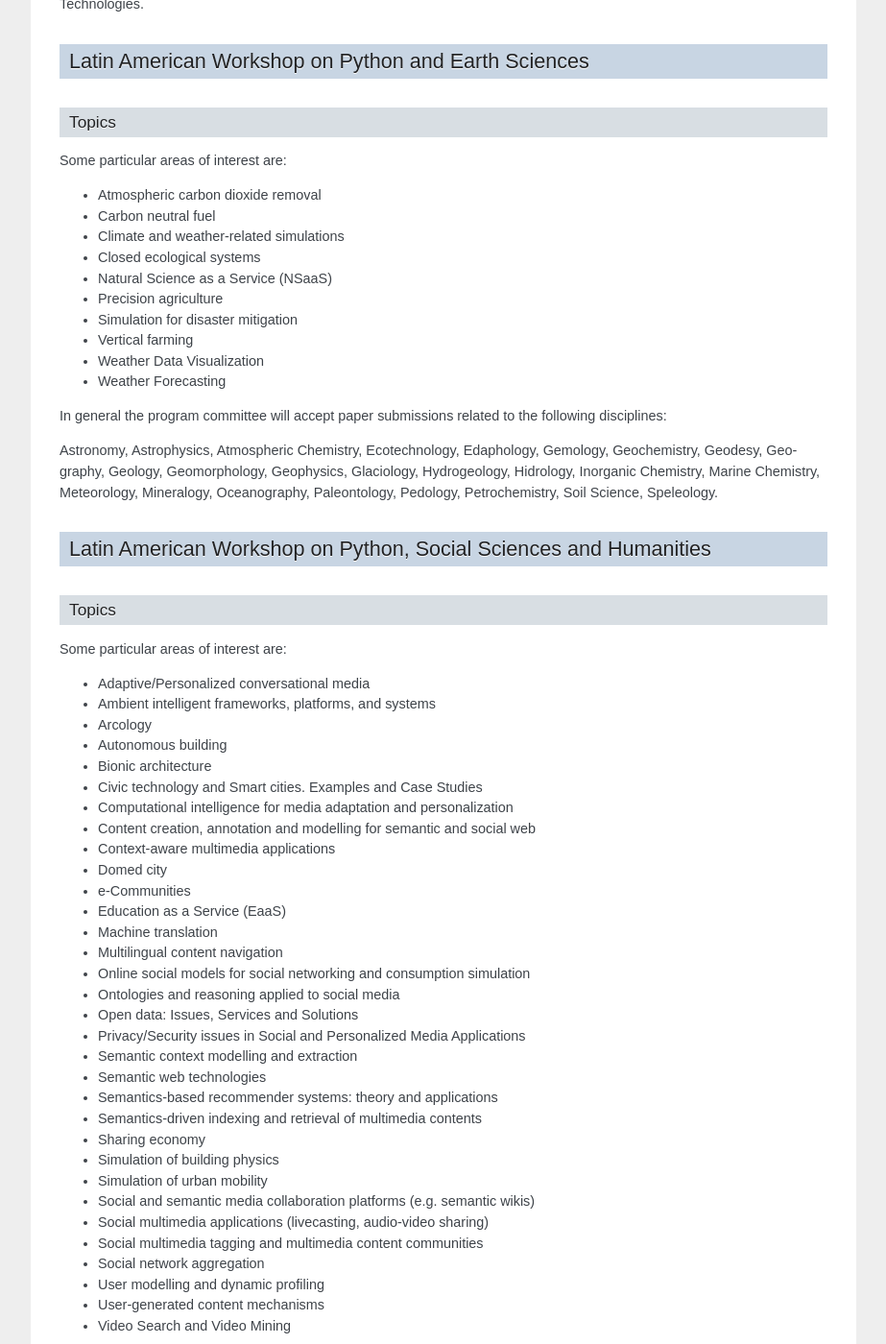
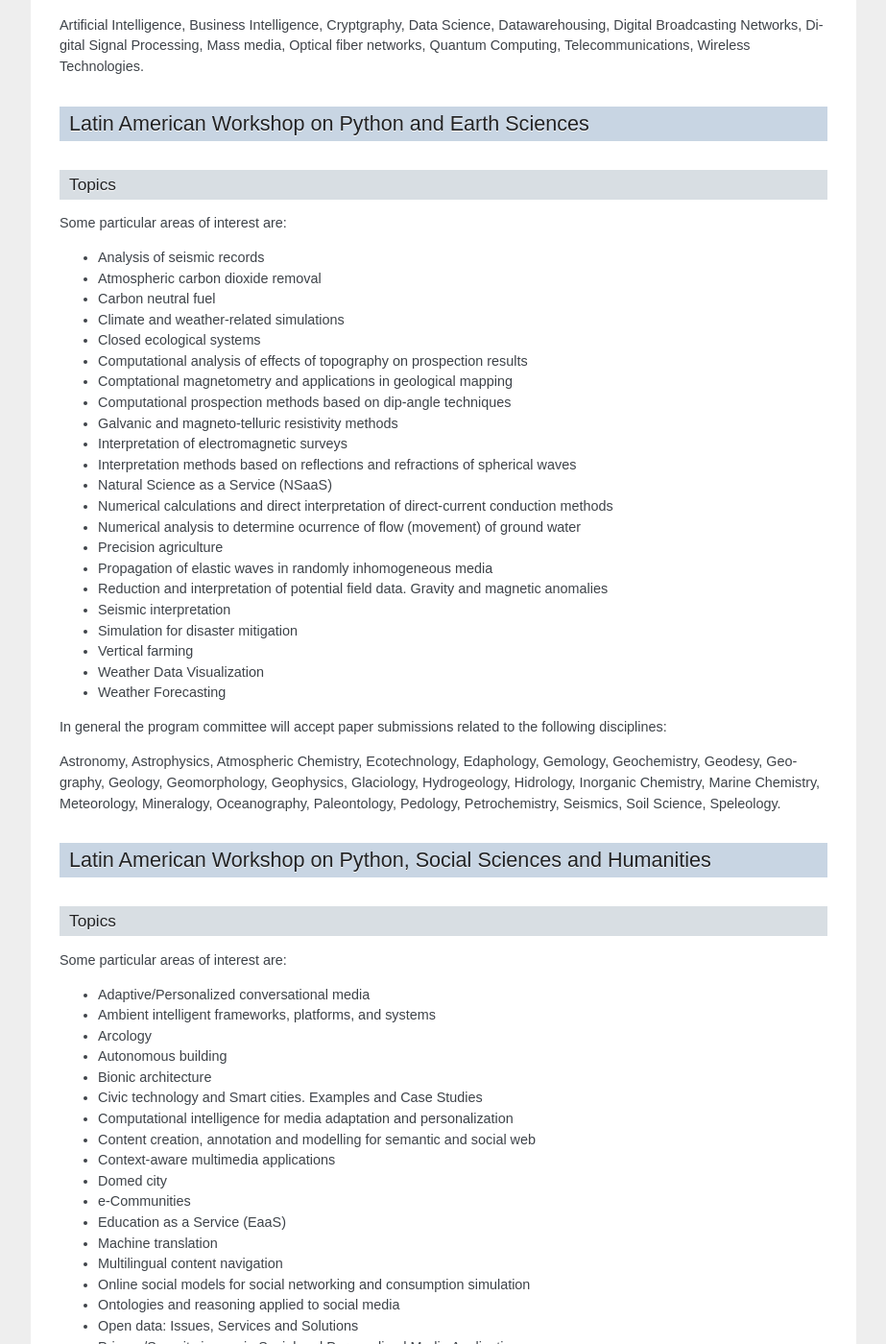
Before and after one commit to scipy-latinamerica/scipyla2017, a Sphinx documentation site: the page built from docs/tracks.md, in a window 1280 px wide and 1400 px high, scrolled down 5184 px. Shown: the whole window at 96% size, without its empty margins (198-1121 px from the left). Built offline with Sphinx 7.4.7, drawn with Linux system fonts in a browser that asks for light colours; formulas are drawn with MathJax 3; some of the changed text lies outside the part shown.

Commit message:
[program] refs #41 Research topics on (geo)physics tracks

```diff
--- a/docs/tracks.md
+++ b/docs/tracks.md
@@ -90,10 +90,13 @@
 
 - Numerical methods for resolution of differential equations
 - High-energy physics experiments
+- Universe large-scale structure formation
+- Galaxies evolution
+- Dark matter simulations
 
 In general the program committee will accept paper submissions related to the following disciplines:
 
-Applied Physics, Astronomy, Astrophysics, Computational Physics, Elementary Particle Physics,
+Applied Physics, Astronomy, Astrophysics, Computational Physics, Cosmology, Elementary Particle Physics,
 Experimental Physics, Fluid Dynamics, Mathematical Physics, Molecular Quantum Mechanics,
 Nuclear Physics, Numerical Simulations, Physics of materials, Quantum Physics, Radiochemistry,
 Semiconductors, Statistical Mechanics.
@@ -264,12 +267,24 @@
 
 Some particular areas of interest are:
 
+- Analysis of seismic records
 - Atmospheric carbon dioxide removal
 - Carbon neutral fuel
 - Climate and weather-related simulations
 - Closed ecological systems
+- Computational analysis of effects of topography on prospection results
+- Comptational magnetometry and applications in geological mapping
+- Computational prospection methods based on dip-angle techniques
+- Galvanic and magneto-telluric resistivity methods
+- Interpretation of electromagnetic surveys
+- Interpretation methods based on reflections and refractions of spherical waves
 - Natural Science as a Service (NSaaS)
+- Numerical calculations and direct interpretation of direct-current conduction methods
+- Numerical analysis to determine ocurrence of flow (movement) of ground water
 - Precision agriculture
+- Propagation of elastic waves in randomly inhomogeneous media
+- Reduction and interpretation of potential field data. Gravity and magnetic anomalies
+- Seismic interpretation
 - Simulation for disaster mitigation
 - Vertical farming
 - Weather Data Visualization
@@ -281,7 +296,7 @@
 Gemology, Geochemistry, Geodesy,
 Geography, Geology, Geomorphology, Geophysics, Glaciology, Hydrogeology, Hidrology,
 Inorganic Chemistry, Marine Chemistry, Meteorology, Mineralogy, Oceanography,
-Paleontology, Pedology, Petrochemistry, Soil Science, Speleology.
+Paleontology, Pedology, Petrochemistry, Seismics, Soil Science, Speleology.
 
 ## Latin American Workshop on Python, Social Sciences and Humanities
 
```
